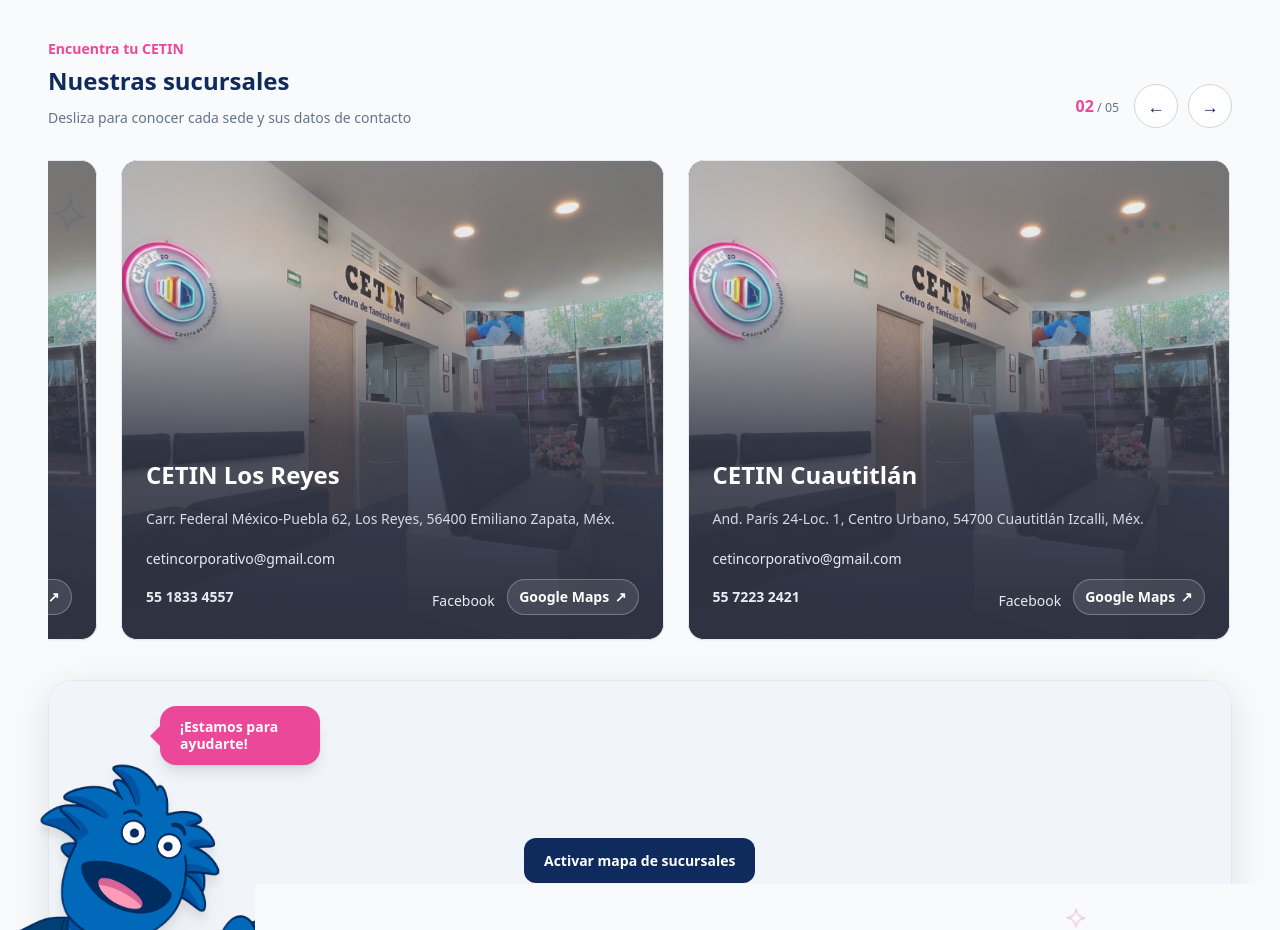
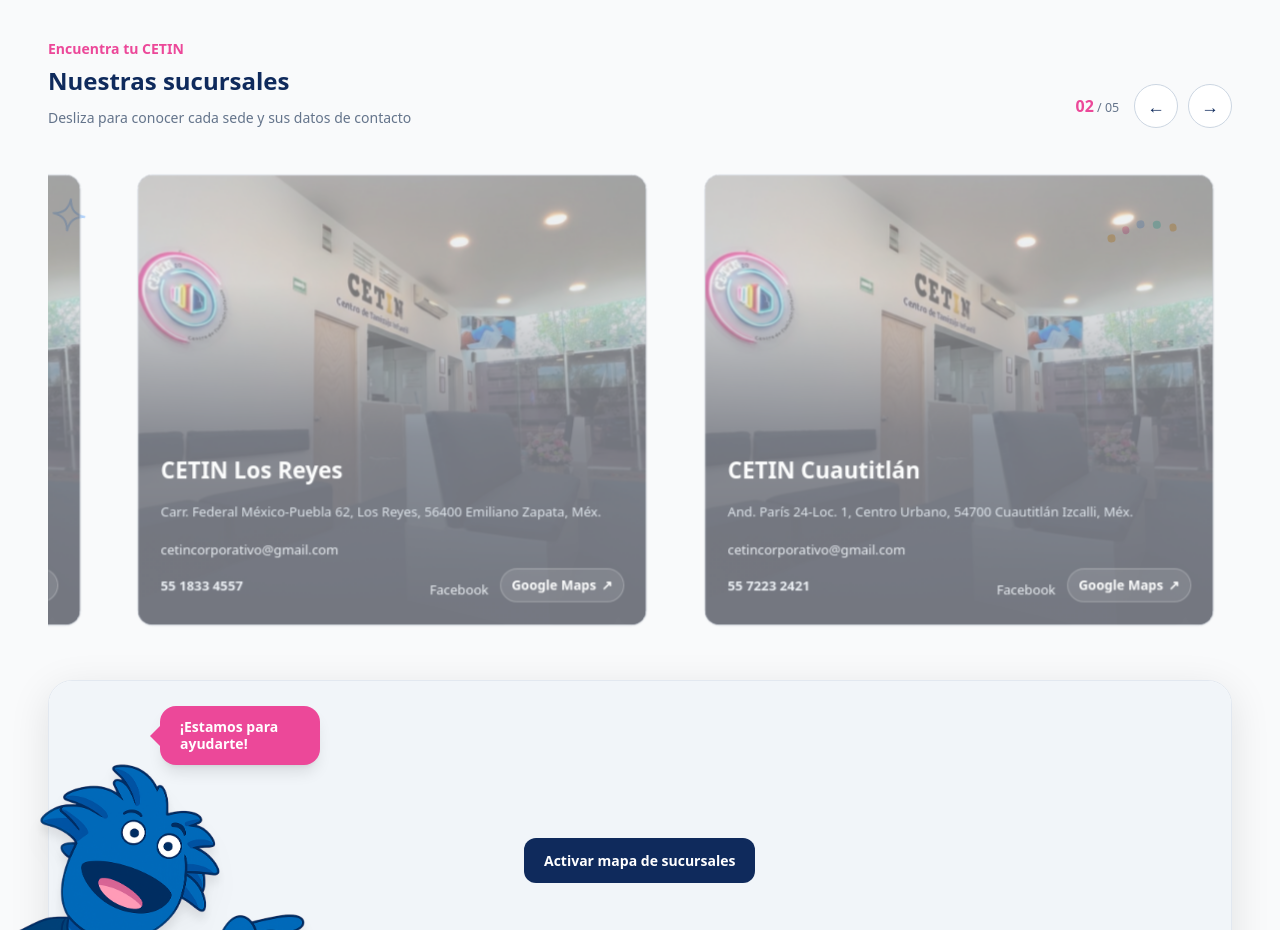
Before and after one commit to rodrigo-rincon/cetin-website, a Vue app: page / in a window 1280 px wide. Shown: the part 9664-10594 px from the top of the page. Built offline with nearby package versions, Linux system fonts and the light colour scheme; no server answers; a web font is replaced by a local one.

Commit message:
fix: center active branch in seamless loop

```diff
--- a/src/views/home.vue
+++ b/src/views/home.vue
@@ -125,7 +125,14 @@ const scrollToBranchCard = (index: number, behavior: ScrollBehavior = 'smooth')
 	const rail = branchRail.value;
 	const card = rail?.querySelectorAll<HTMLElement>('.branch-card')[index];
 	if (!rail || !card) return;
-	rail.scrollTo({ left: card.offsetLeft - rail.offsetLeft, behavior });
+	const centeredLeft = card.offsetLeft + card.offsetWidth / 2 - rail.clientWidth / 2;
+	if (behavior === 'auto') {
+		rail.style.scrollBehavior = 'auto';
+		rail.scrollLeft = centeredLeft;
+		window.requestAnimationFrame(() => rail.style.removeProperty('scroll-behavior'));
+		return;
+	}
+	rail.scrollTo({ left: centeredLeft, behavior });
 };
 
 const advanceBranchRail = () => {
@@ -156,10 +163,13 @@ const updateActiveBranch = () => {
 	if (!rail) return;
 	const cards = Array.from(rail.querySelectorAll<HTMLElement>('.branch-card'));
 	if (!cards.length) return;
-	const railStart = rail.getBoundingClientRect().left;
+	const railRect = rail.getBoundingClientRect();
+	const railCenter = railRect.left + railRect.width / 2;
 	const closestIndex = cards.reduce((closest, card, index) => {
-		const currentDistance = Math.abs(card.getBoundingClientRect().left - railStart);
-		const closestDistance = Math.abs(cards[closest].getBoundingClientRect().left - railStart);
+		const currentRect = card.getBoundingClientRect();
+		const closestRect = cards[closest].getBoundingClientRect();
+		const currentDistance = Math.abs(currentRect.left + currentRect.width / 2 - railCenter);
+		const closestDistance = Math.abs(closestRect.left + closestRect.width / 2 - railCenter);
 		return currentDistance < closestDistance ? index : closest;
 	}, 0);
 	physicalBranchIndex.value = closestIndex;
@@ -1505,9 +1515,9 @@ onUnmounted(() => {
 	container-type: inline-size;
 	min-height: 30rem;
 	background: #0f172a;
-	scroll-snap-align: start;
+	scroll-snap-align: center;
 	scroll-snap-stop: always;
-	transition: opacity 260ms ease, transform 300ms cubic-bezier(0.22, 1, 0.36, 1), border-color 220ms ease;
+	transition: opacity 360ms ease, transform 420ms cubic-bezier(0.22, 1, 0.36, 1), border-color 220ms ease, box-shadow 320ms ease;
 }
 
 .branch-rail-header {
@@ -1558,21 +1568,26 @@ onUnmounted(() => {
 	overflow-x: auto;
 	padding: .5rem .15rem 1.5rem;
 	overscroll-behavior-inline: contain;
-	scroll-behavior: smooth;
 	scroll-snap-type: x mandatory;
 	scrollbar-width: none;
 }
 
 .branch-rail::-webkit-scrollbar { display: none; }
 
-.branch-rail:has(.branch-card.is-active) .branch-card:not(.is-active) { opacity: 0.82; }
+.branch-rail:has(.branch-card.is-active) .branch-card:not(.is-active) {
+	opacity: 0.54;
+	transform: scale(0.94);
+}
 
 .branch-card.is-clone { pointer-events: none; }
 
 .branch-card.is-active {
-	transform: translateY(-0.35rem);
+	z-index: 2;
+	transform: translateY(-0.55rem) scale(1.015);
 	border-color: rgb(236 72 153 / 0.8) !important;
-	box-shadow: 0 18px 44px rgb(15 42 92 / 0.2);
+	box-shadow:
+		0 0 0 2px rgb(236 72 153 / 0.28),
+		0 24px 56px rgb(15 42 92 / 0.3);
 }
 
 .branch-card::after {
@@ -1593,7 +1608,10 @@ onUnmounted(() => {
 	transition: transform 700ms cubic-bezier(.22, 1, .36, 1), filter 400ms ease;
 }
 
-.branch-card.is-active .branch-card-image { transform: scale(1.035); }
+.branch-card.is-active .branch-card-image {
+	transform: scale(1.075);
+	filter: saturate(1.08) brightness(1.03);
+}
 
 .branch-card-content {
 	position: relative;
```
